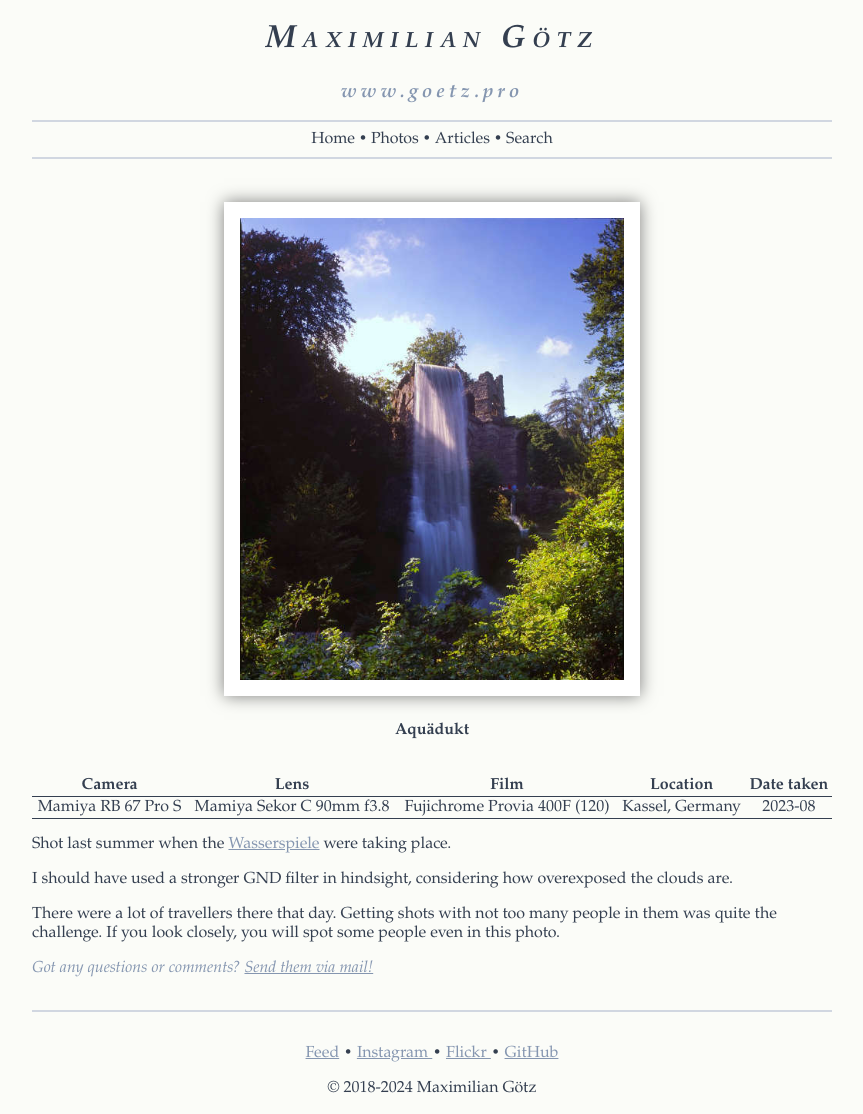
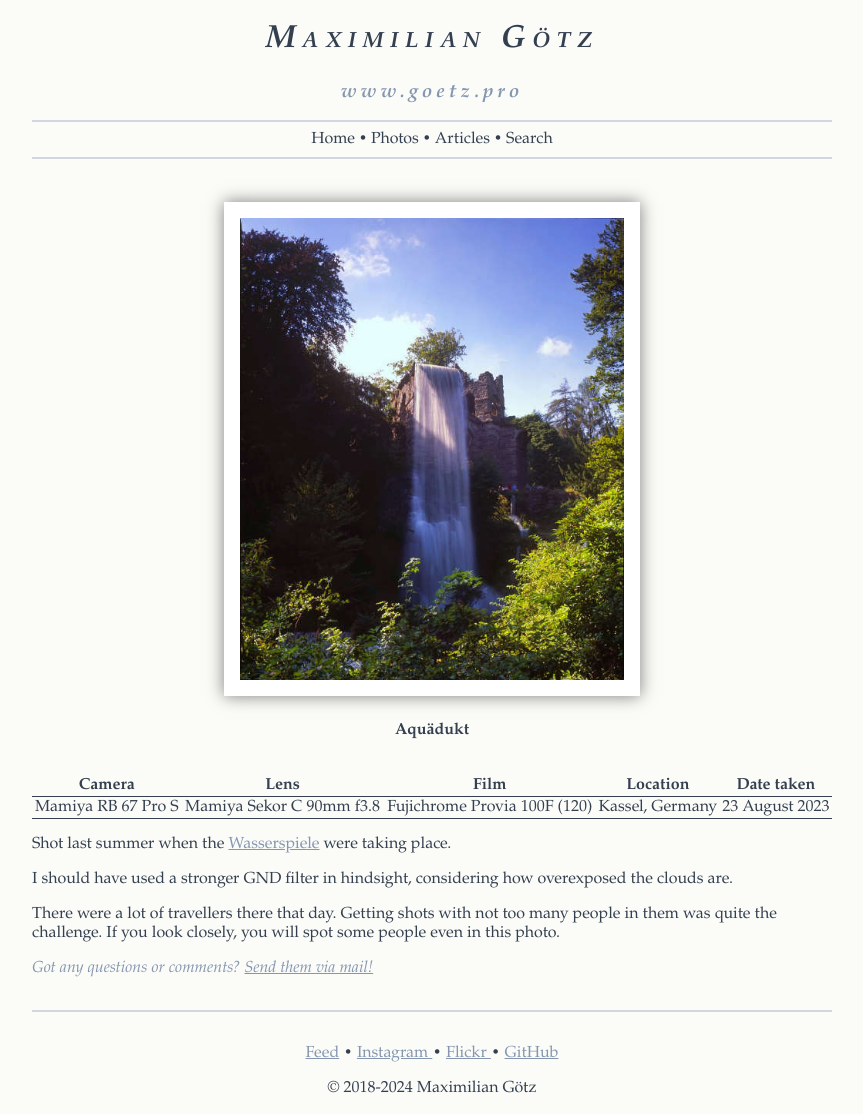
Before and after one commit to ImMaax/immaax.github.io, a Jekyll site: the page built from photos/_posts/2024-03-05-aquaedukt.markdown, in a window 1280 px wide. Shown: the whole page, without its empty margins (208-1071 px from the left). Built offline with Jekyll 4.4.1, drawn with Linux system fonts in a browser that asks for light colours.

Commit message:
old photo: info fix

```diff
--- a/photos/_posts/2024-03-05-aquaedukt.markdown
+++ b/photos/_posts/2024-03-05-aquaedukt.markdown
@@ -5,9 +5,9 @@ description: Aquädukt, Bergpark Wilhelmshöhe
 
 camera: Mamiya RB 67 Pro S
 lens: Mamiya Sekor C 90mm f3.8
-film: Fujichrome Provia 400F (120)
+film: Fujichrome Provia 100F (120)
 location: Kassel, Germany
-taken: 2023-08
+taken: 2023-08-23
 
 photo: aquaedukt.jpg
 ---
```
